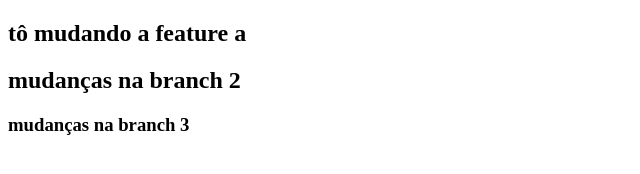
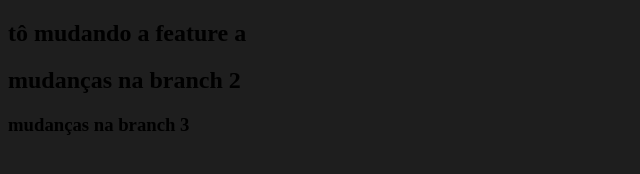
Before and after one commit to larissanovaes00/git-remote, a plain HTML site: page index.html in a window 1280 px wide. Shown: the whole page, without its empty margins (0-640 px from the left). Drawn offline with Linux system fonts and the light colour scheme.

Commit message:
changing the body color

```diff
--- a/css/styles.css
+++ b/css/styles.css
@@ -1,3 +1,7 @@
 h1{
   color: deeppink;
 }
+
+body{
+  background-color: #1e1e1e;
+}
```
